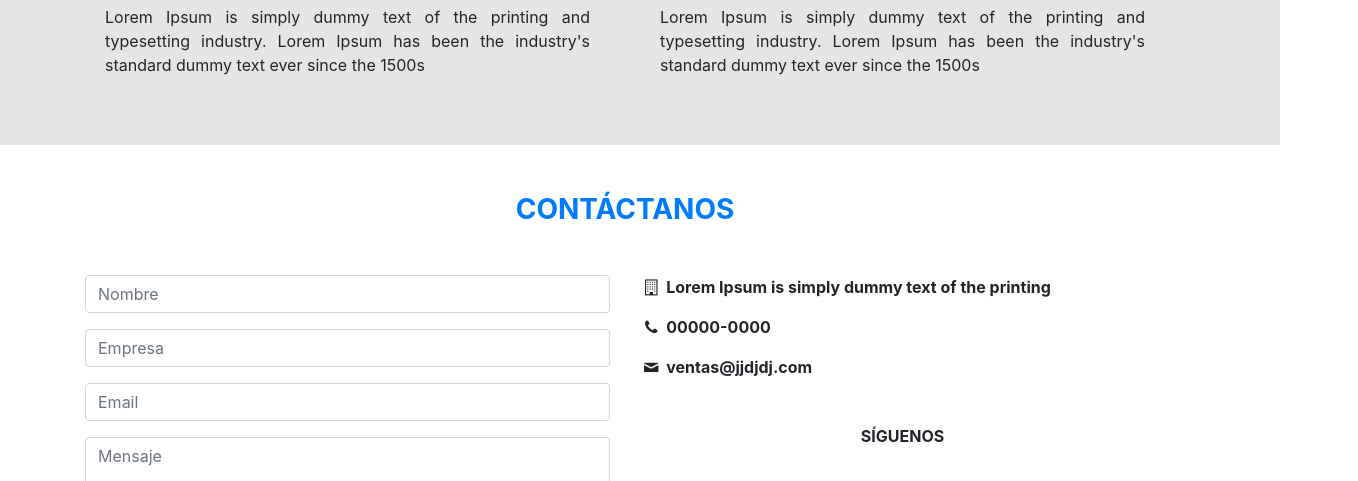
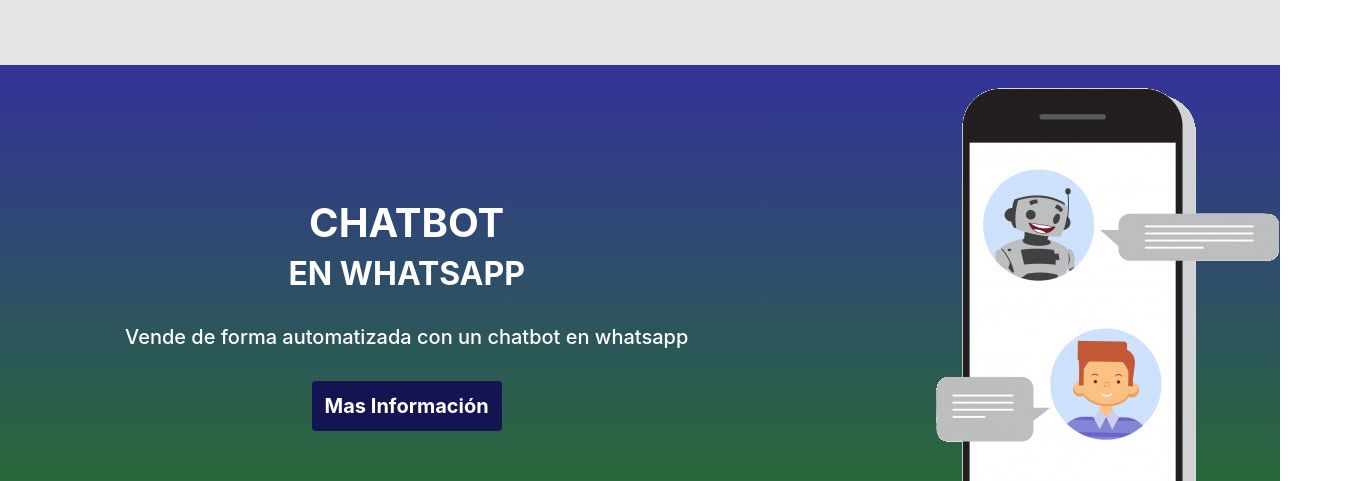
Before and after one commit to jeffamed/maquetacion, a plain HTML site: page index.html in a window 1280 px wide. Shown: the part 1823-2304 px from the top of the page, 1358 px wide, since content can reach past the window. Drawn offline with Linux system fonts and the light colour scheme.

Commit message:
casi terminado

```diff
--- a/css/style.scss
+++ b/css/style.scss
@@ -9,7 +9,7 @@
 }
 
 header {
-    height: 70vh;
+    height: 60vh;
     background-image: url('../img/bg2.jpg');
     background-size: cover;
     background-repeat: no-repeat;
@@ -46,9 +46,13 @@
         &__color {
             background-color: hsl(0, 5, 90);
         }
+        &__deg{
+            background-image: linear-gradient(hsl(240,50,40), hsl(120,50,30));
+        }
     }
     .btn-personal {
-        width: 150px;
+        min-width: 150px;
+        max-width: 250px;
         height: 50px;
         background-color: hsl(240, 60, 20);
         color: #ffffff;
--- a/index.html
+++ b/index.html
@@ -125,8 +125,16 @@
                 </div>
             </div>
             <div class="bloque col-md-12">
-                <div class="">
-
+                <div class="bloque__deg row">
+                    <div class="col-md-8 m-auto text-center">
+                        <h1 class="font-weight-bold text-white">CHATBOT</h1>
+                        <h2 class="font-weight-bold text-white">EN WHATSAPP</h2>
+                        <h5 class="text-white py-4">Vende de forma automatizada con un chatbot en whatsapp</h5>
+                        <button class="btn btn-personal rounded-bottom">Mas Información</button>
+                    </div>
+                    <div class="col-md-4">
+                        <img src="./img/chatbots.png" alt="chatbot">
+                    </div>
                 </div>
             </div>
             <div class="bloque col-md-12">
```
Also changed, not shown: css/style.css, img/chatbots.png (added), 1 other file.
